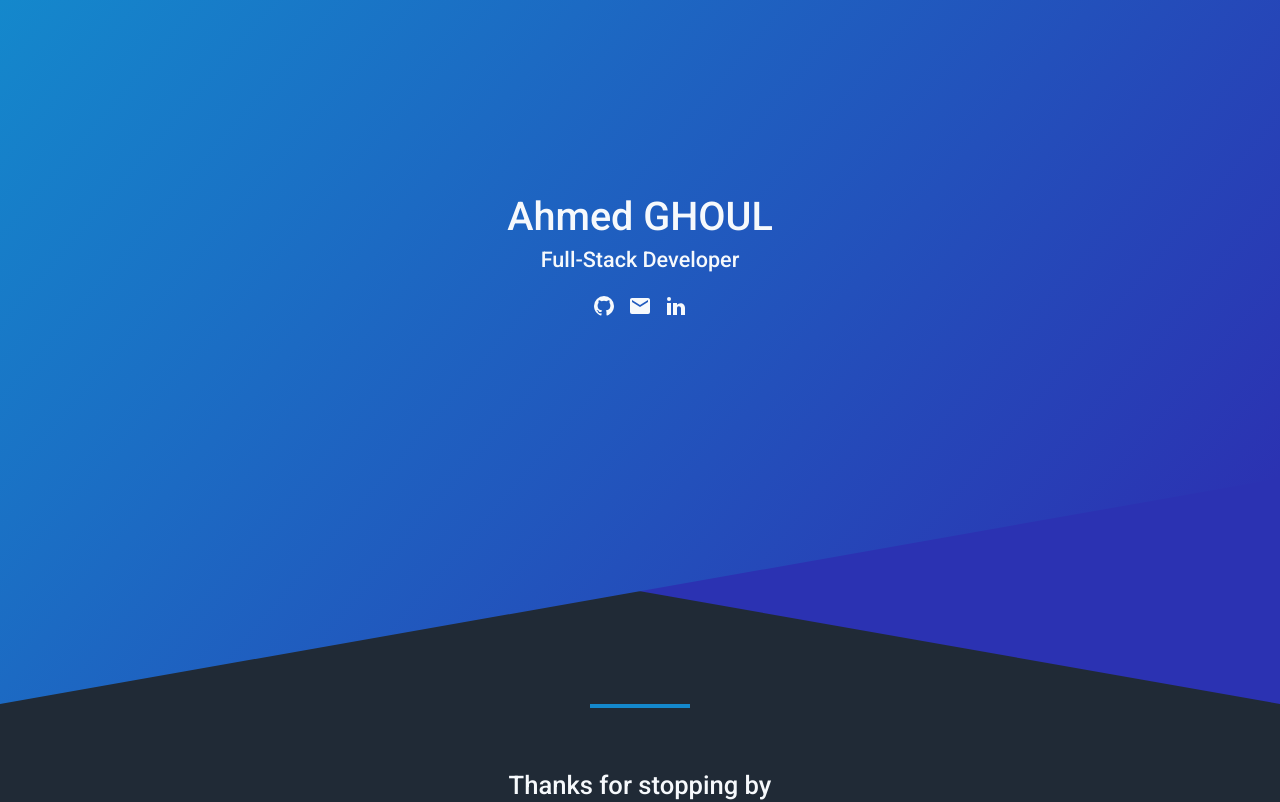
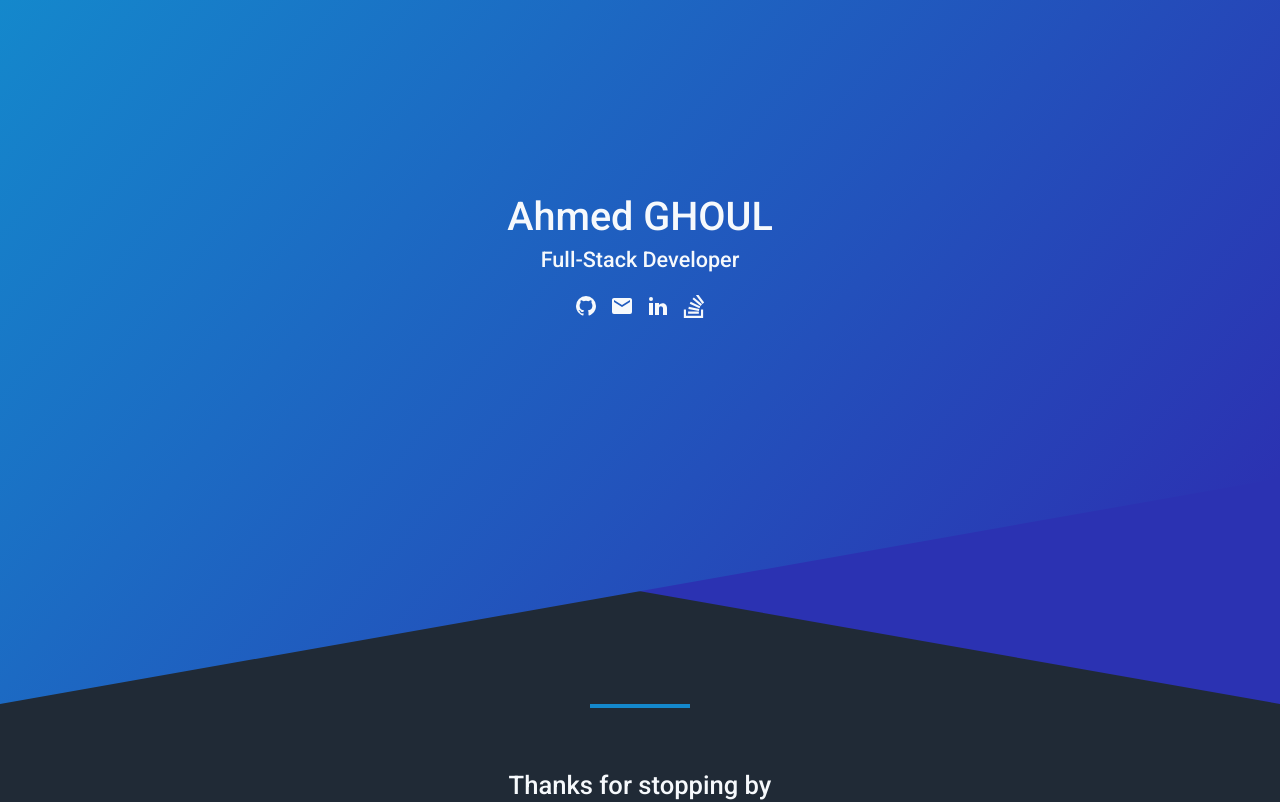
Before and after one commit to ghoul007/portfolio, a website: page src/index.html in a window 1280 px wide. Shown: the top 802 px of the page. Drawn offline with Linux system fonts and the light colour scheme.

Commit message:
add stackoverflow svg

```diff
--- a/package.json
+++ b/package.json
@@ -11,9 +11,9 @@
         "build:html": "html-minifier --collapse-whitespace --remove-redundant-attributes -o dist/index.html src/index.html",
         "build:css": "npm run scss && csso dist/main.css -o dist/main.css",
         "build:js": "minify src/sw.js src/main.js --out-dir dist",
-        "images": "imagemin src/images/* --out-dir=dist/images",
+        "images": "npx imagemin src/images/* --out-dir=dist/images",
         "predist": "rm -rf dist && mkdir -p dist",
-        "dist": "cp -t dist src/CNAME src/favicon.png src/index.html src/main.js src/sw.js && npm run images",
+        "dist": "cp -t dist src/CNAME src/favicon.png src/index.html src/main.js src/sw.js",
         "build": "npm run dist && npm run build:html && npm run build:css && npm run build:js",
         "post:install": "npm rebuild jpegtran-bin"
     },
--- a/src/index.html
+++ b/src/index.html
@@ -24,31 +24,39 @@
                 <li>
                     <a href="https://github.com/ghoul007" class="header-link" title="GitHub">
                         <svg viewBox="0 0 24 24">
-              <path d="M12 2A10 10 0 0 0 2 12C2 16.4 4.9 20.2 8.8 21.5 9.3 21.6 9.5 21.3 9.5 21 9.5 20.8 9.5 20.1 9.5 19.3 6.7 19.9 6.1 18 6.1 18 5.7 16.8 5 16.5 5 16.5 4.1 15.9 5.1 15.9 5.1 15.9 6.1 16 6.6 16.9 6.6 16.9 7.5 18.5 9 18 9.5 17.8 9.6 17.1 9.9 16.7 10.2 16.4 8 16.2 5.6 15.3 5.6 11.5 5.6 10.4 6 9.5 6.7 8.8 6.6 8.5 6.2 7.5 6.8 6.2 6.8 6.2 7.6 5.9 9.5 7.2 10.3 7 11.2 6.8 12 6.8 12.9 6.8 13.7 7 14.5 7.2 16.4 5.9 17.3 6.2 17.3 6.2 17.8 7.5 17.5 8.5 17.4 8.8 18 9.5 18.4 10.4 18.4 11.5 18.4 15.3 16 16.2 13.8 16.4 14.2 16.7 14.5 17.3 14.5 18.3 14.5 19.6 14.5 20.7 14.5 21 14.5 21.3 14.7 21.6 15.2 21.5 19.1 20.2 22 16.4 22 12A10 10 0 0 0 12 2Z"/>
-            </svg>
+                            <path
+                                d="M12 2A10 10 0 0 0 2 12C2 16.4 4.9 20.2 8.8 21.5 9.3 21.6 9.5 21.3 9.5 21 9.5 20.8 9.5 20.1 9.5 19.3 6.7 19.9 6.1 18 6.1 18 5.7 16.8 5 16.5 5 16.5 4.1 15.9 5.1 15.9 5.1 15.9 6.1 16 6.6 16.9 6.6 16.9 7.5 18.5 9 18 9.5 17.8 9.6 17.1 9.9 16.7 10.2 16.4 8 16.2 5.6 15.3 5.6 11.5 5.6 10.4 6 9.5 6.7 8.8 6.6 8.5 6.2 7.5 6.8 6.2 6.8 6.2 7.6 5.9 9.5 7.2 10.3 7 11.2 6.8 12 6.8 12.9 6.8 13.7 7 14.5 7.2 16.4 5.9 17.3 6.2 17.3 6.2 17.8 7.5 17.5 8.5 17.4 8.8 18 9.5 18.4 10.4 18.4 11.5 18.4 15.3 16 16.2 13.8 16.4 14.2 16.7 14.5 17.3 14.5 18.3 14.5 19.6 14.5 20.7 14.5 21 14.5 21.3 14.7 21.6 15.2 21.5 19.1 20.2 22 16.4 22 12A10 10 0 0 0 12 2Z" />
+                        </svg>
                     </a>
                 </li>
                 <li>
                     <a href="mailto:ghoul.ahmed5@gmail.com" class="header-link" title="Email">
                         <svg viewBox="0 0 24 24">
-              <path d="M20 8L12 13 4 8V6L12 11 20 6M20 4H4C2.9 4 2 4.9 2 6V18A2 2 0 0 0 4 20H20A2 2 0 0 0 22 18V6C22 4.9 21.1 4 20 4Z"/>
-            </svg>
+                            <path
+                                d="M20 8L12 13 4 8V6L12 11 20 6M20 4H4C2.9 4 2 4.9 2 6V18A2 2 0 0 0 4 20H20A2 2 0 0 0 22 18V6C22 4.9 21.1 4 20 4Z" />
+                        </svg>
                     </a>
                 </li>
                 <li>
                     <a href="https://www.linkedin.com/in/ahmed-ghoul-6262b9103/" class="header-link" title="LinkedIn">
                         <svg viewBox="0 0 24 24">
-              <path d="M21 21H17V14.3C17 13.2 15.8 12.3 14.8 12.3 13.7 12.3 13 13.2 13 14.3V21H9V9H13V11C13.7 9.9 15.4 9.2 16.5 9.2 19 9.2 21 11.3 21 13.8V21M7 21H3V9H7V21M5 3A2 2 0 0 1 7 5 2 2 0 0 1 5 7 2 2 0 0 1 3 5 2 2 0 0 1 5 3Z"/>
-            </svg>
+                            <path
+                                d="M21 21H17V14.3C17 13.2 15.8 12.3 14.8 12.3 13.7 12.3 13 13.2 13 14.3V21H9V9H13V11C13.7 9.9 15.4 9.2 16.5 9.2 19 9.2 21 11.3 21 13.8V21M7 21H3V9H7V21M5 3A2 2 0 0 1 7 5 2 2 0 0 1 5 7 2 2 0 0 1 3 5 2 2 0 0 1 5 3Z" />
+                        </svg>
                     </a>
                 </li>
-                <!-- <li>
-                    <a href="./resume.pdf" class="header-link" title="Resume">
-                        <svg viewBox="0 0 24 24">
-              <path d="M13 9H18.5L13 3.5V9M6 2H14L20 8V20A2 2 0 0 1 18 22H6C4.9 22 4 21.1 4 20V4C4 2.9 4.9 2 6 2M15 18V16H6V18H15M18 14V12H6V14H18Z"/>
-            </svg>
+                <li>
+                    <a href="https://stackoverflow.com/users/11270840/ghoul-ahmed" class="header-link"
+                        title="Stackoverflow">
+
+                        <svg aria-labelledby="simpleicons-stackoverflow-icon" role="img" viewBox="0 0 24 24"
+                            xmlns="http://www.w3.org/2000/svg">
+                            <title id="simpleicons-stackoverflow-icon">Stack Overflow</title>
+                            <path
+                                d="M18.986 21.865v-6.404h2.134V24H1.844v-8.539h2.13v6.404h15.012zM6.111 19.731H16.85v-2.137H6.111v2.137zm.259-4.852l10.48 2.189.451-2.07-10.478-2.187-.453 2.068zm1.359-5.056l9.705 4.53.903-1.95-9.706-4.53-.902 1.936v.014zm2.715-4.785l8.217 6.855 1.359-1.62-8.216-6.853-1.35 1.617-.01.001zM15.751 0l-1.746 1.294 6.405 8.604 1.746-1.294L15.749 0h.002z" />
+                        </svg>
                     </a>
-                </li> -->
+                </li>
             </ul>
         </div>
     </header>
```
